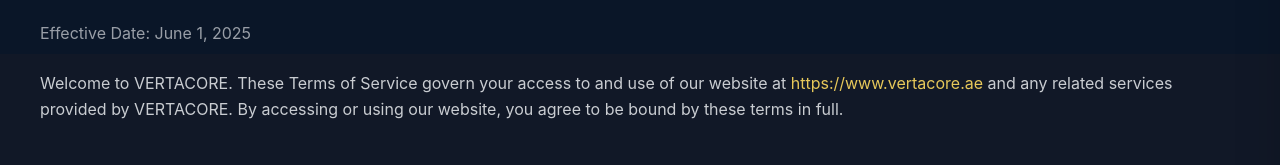
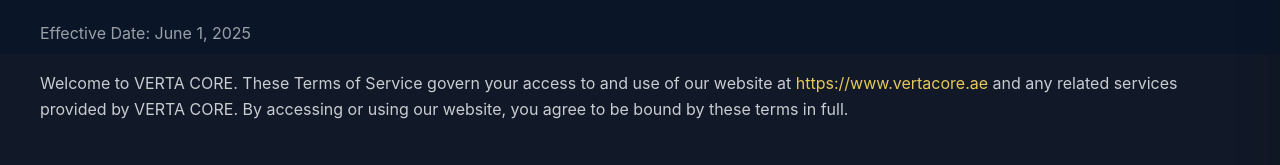
Before and after one commit to Zakertrading01/VertaCore, a Next.js app: page /terms in a window 1280 px wide. Shown: the part 242-407 px from the top of the page. Built offline with nearby package versions, Linux system fonts and the light colour scheme; no server answers; the database is empty; a web font is replaced by a local one.

Commit message:
chore: standardize brand name to VERTA CORE

```diff
--- a/src/app/(marketing)/privacy/page.tsx
+++ b/src/app/(marketing)/privacy/page.tsx
@@ -6,7 +6,7 @@ import { ScrollReveal } from "@/components/shared/ScrollReveal";
 
 export const metadata: Metadata = buildMetadata({
   title: "Privacy Policy | VERTA CORE",
-  description: "Privacy Policy for VERTACORE. Learn how we collect, use, and protect your information.",
+  description: "Privacy Policy for VERTA CORE. Learn how we collect, use, and protect your information.",
   path: "/privacy",
 });
 
--- a/src/app/(marketing)/terms/page.tsx
+++ b/src/app/(marketing)/terms/page.tsx
@@ -6,7 +6,7 @@ import { ScrollReveal } from "@/components/shared/ScrollReveal";
 
 export const metadata: Metadata = buildMetadata({
   title: "Terms of Service | VERTA CORE",
-  description: "Terms of Service for VERTACORE. Read our terms and conditions.",
+  description: "Terms of Service for VERTA CORE. Read our terms and conditions.",
   path: "/terms",
 });
 
@@ -36,9 +36,9 @@ export default function TermsPage() {
           <ScrollReveal>
             <div className="space-y-6 text-body text-surface/80 leading-relaxed">
               <p>
-                Welcome to VERTACORE. These Terms of Service govern your access to and use of our website at{" "}
+                Welcome to VERTA CORE. These Terms of Service govern your access to and use of our website at{" "}
                 <a href="https://www.vertacore.ae" className="text-gold hover:underline">https://www.vertacore.ae</a>{" "}
-                and any related services provided by VERTACORE. By accessing or using our website, you agree to be bound by these terms in full.
+                and any related services provided by VERTA CORE. By accessing or using our website, you agree to be bound by these terms in full.
               </p>
 
               <h2 className="text-xl font-bold text-surface mt-10 mb-4">1. Acceptance of Terms</h2>
--- a/src/components/marketing/WhyVertacoreSection.tsx
+++ b/src/components/marketing/WhyVertacoreSection.tsx
@@ -48,7 +48,7 @@ const services = [
 
 const testimonials = [
   {
-    quote: "At our generating station with our previous vendor, we struggled to maintain inventory levels of critical compliance products. That changed immediately with VERTACORE. Their supply chain oversight and absolute compliance documentation has given us peace of mind.",
+    quote: "At our generating station with our previous vendor, we struggled to maintain inventory levels of critical compliance products. That changed immediately with VERTA CORE. Their supply chain oversight and absolute compliance documentation has given us peace of mind.",
     client: "Will County Generating Station",
     position: "Maintenance Supervisor",
   },
```
